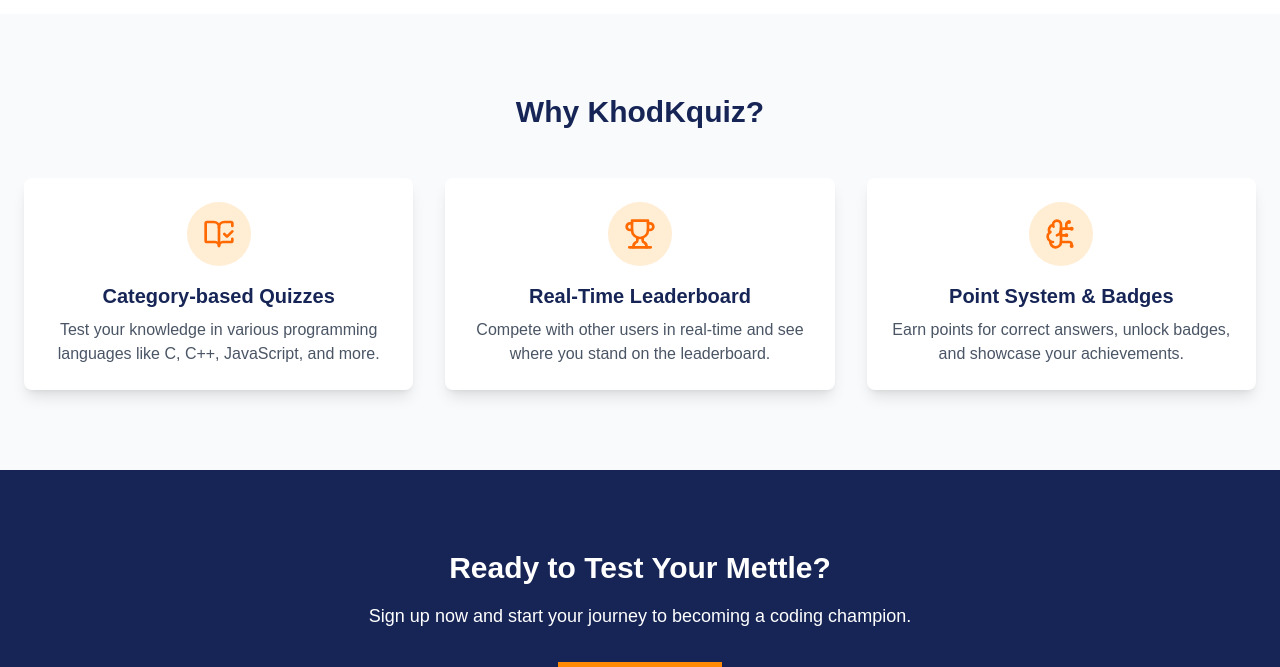
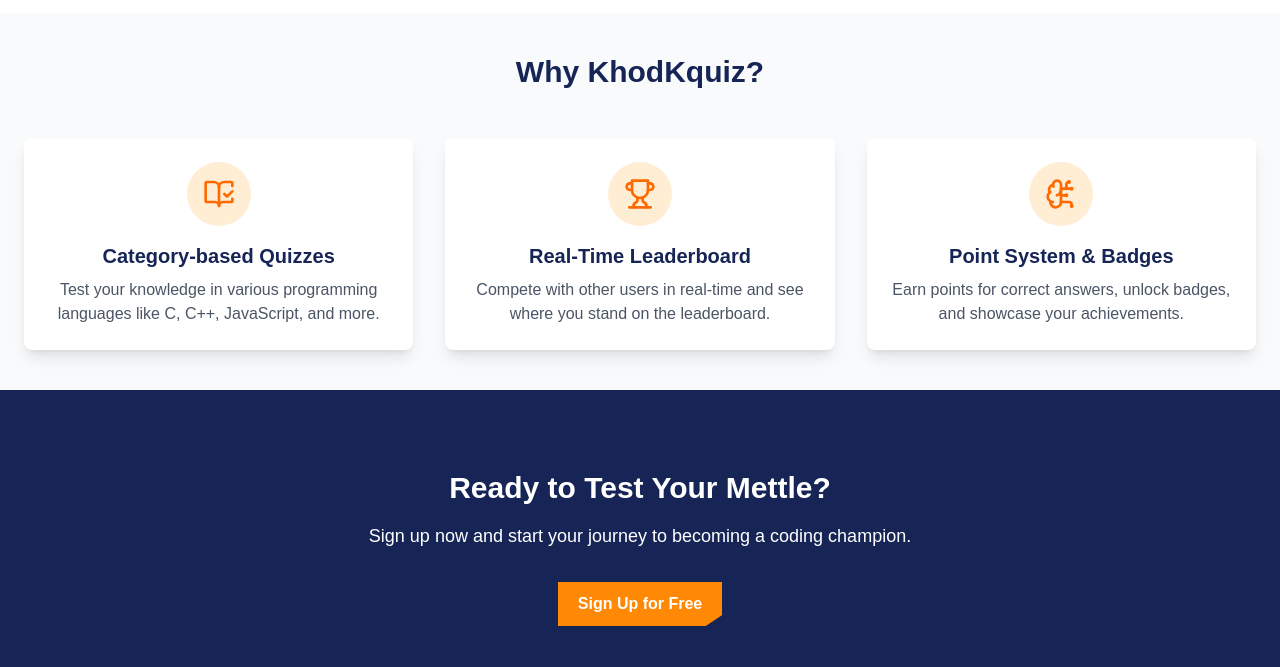
Before and after one commit to PhaySometh/KhodKquiz, a React (Vite) app in the folder frontend/: page / in a window 1280 px wide. Shown: the part 786-1453 px from the top of the page. Built offline with nearby package versions, Linux system fonts and the light colour scheme.

Commit message:
fix some frontend

```diff
--- a/frontend/src/pages/Home.jsx
+++ b/frontend/src/pages/Home.jsx
@@ -225,7 +225,7 @@ export default function Home() {
                 </div>
 
                 {/* Why KhodKquiz? Section */}
-                <div className="bg-gray-50 py-20">
+                <div className="bg-gray-50 py-10">
                     <div className="container mx-auto px-6">
                         <h2 className="text-3xl font-bold text-center text-blue-950 mb-12">
                             Why KhodKquiz?
```
